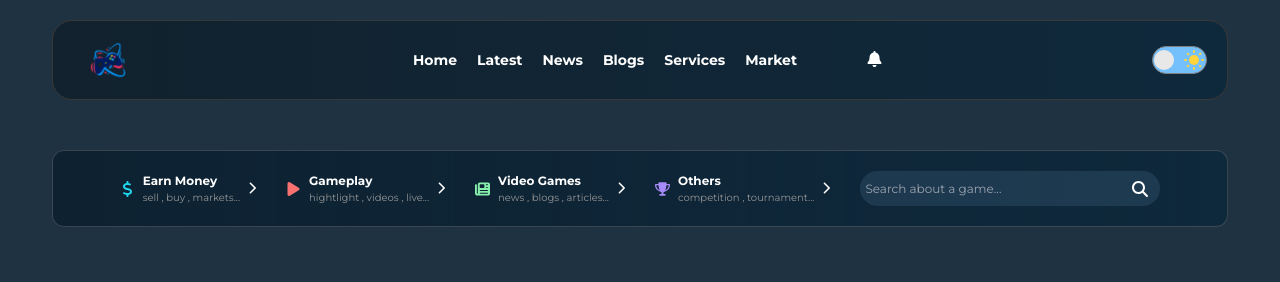
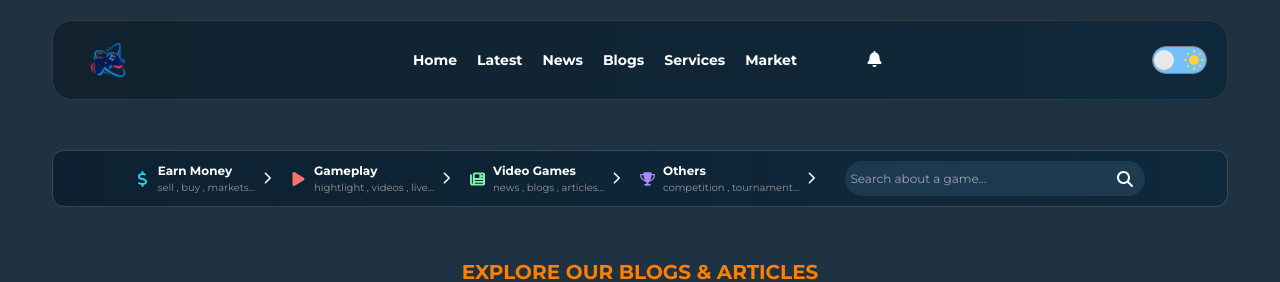
Before and after one commit to ezhicham/next-games-blogs, a Next.js app: page /blogs in a window 1280 px wide. Shown: the top 282 px of the page. Built offline with nearby package versions, Linux system fonts and the light colour scheme; no server answers.

Commit message:
add filter component

```diff
--- a/src/app/(pages)/blogs/blogs.css
+++ b/src/app/(pages)/blogs/blogs.css
@@ -12,7 +12,7 @@
  gap: 30px;
  justify-content: center;
  flex-wrap: wrap;
- padding: 20px;
+ padding: 10px;
 }
 
 .filter .filter-menu{
@@ -51,8 +51,9 @@
   display: flex;
   justify-content: space-between;
   align-items: center;
-  gap: 30px;
-}.filter .filter-subjects .subject-section {
+  gap: 20px;
+}
+.filter .filter-subjects .subject-section {
   position: relative;
   display: flex;
   align-items: center;
@@ -124,7 +125,7 @@ color: rgb(255, 128, 0) ;
   /* background-color: white; */
 }
 
-.blogs-page .blogs .cards .card-blog.card-header {
+.blogs-page .blogs .cards .card-blog .card-header {
   width: 100%;
   height: 200px;
 
```
